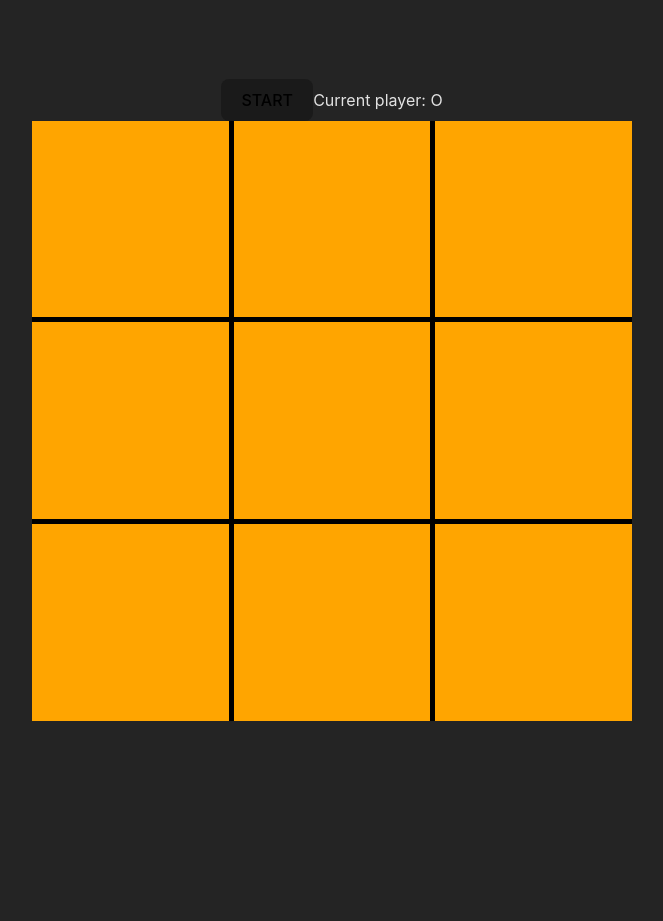
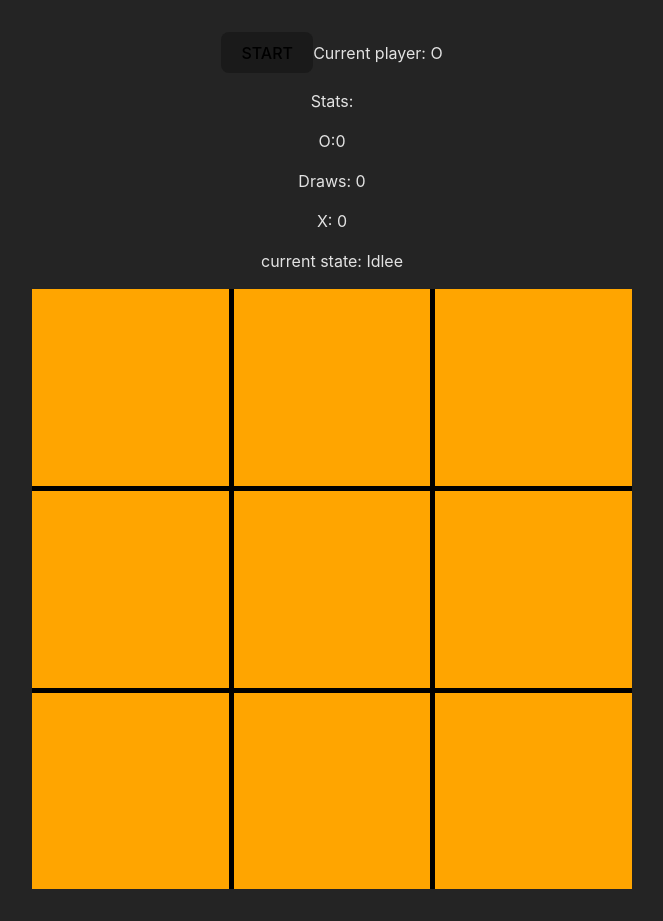
Before and after one commit to Szulerinio/tic-tac-toe, a React (Vite) app: page / in a window 1280 px wide. Shown: the whole page, without its empty margins (308-971 px from the left). Before the commit the page ends 800 px from the top, so only its background shows below. Built offline with nearby package versions, Linux system fonts and the light colour scheme.

Commit message:
add results summing, move win calculation to util,

```diff
--- a/src/App.tsx
+++ b/src/App.tsx
@@ -3,11 +3,12 @@ import { useMachine } from "@xstate/react";
 import circle from "./assets/circle.svg";
 import cross from "./assets/cross.svg";
 import styled from "styled-components";
+import { calcResultForSymbol } from "./utils/calcResult";
 
-type GameTileValue = "" | "X" | "O";
-type GameMap = GameTileValue[][];
+export type GameTileValue = "" | "X" | "O";
+export type GameMap = GameTileValue[][];
 
-export const oxoMachine = setup({
+const oxoMachine = setup({
   types: {
     events: {} as
       | { type: "Played"; value: number }
@@ -17,6 +18,7 @@ export const oxoMachine = setup({
       map: GameMap;
       lastStartingPlayer: GameTileValue;
       currentPlayer: GameTileValue;
+      stats: { x: number; draw: number; o: number };
     },
   },
   actions: {
@@ -42,74 +44,36 @@ export const oxoMachine = setup({
       lastStartingPlayer: ({ context }) =>
         context.lastStartingPlayer == "X" ? "O" : "X",
     }),
+    addDraw: assign({
+      stats: ({ context }) => ({
+        ...context.stats,
+        draw: context.stats.draw + 1,
+      }),
+    }),
+    addWinX: assign({
+      stats: ({ context }) => ({
+        ...context.stats,
+        x: context.stats.x + 1,
+      }),
+    }),
+    addWinO: assign({
+      stats: ({ context }) => ({
+        ...context.stats,
+        o: context.stats.o + 1,
+      }),
+    }),
   },
   guards: {
     isDrawn: function ({ context }) {
       return !context.map.some((row) => row.some((col) => col === ""));
     },
-    isWon: function ({ context }) {
+    isWonByX: function ({ context }) {
       const map = context.map;
-      let winnerX = true;
-      let winnerO = true;
-      //diagonals
-      for (let i = 0; i < map.length; i++) {
-        if (map[i][i] !== "X") {
-          winnerX = false;
-        }
-        if (map[i][i] !== "O") {
-          winnerO = false;
-        }
-      }
-      if (winnerX) return true;
-      if (winnerO) return true;
-
-      //2nd diagonals
-      winnerX = true;
-      winnerO = true;
-
-      for (let i = 0; i < map.length; i++) {
-        if (map[i][map.length - 1 - i] !== "X") {
-          winnerX = false;
-        }
-        if (map[i][map.length - 1 - i] !== "O") {
-          winnerO = false;
-        }
-      }
-      if (winnerX) return true;
-      if (winnerO) return true;
-
-      //rows
-      for (let i = 0; i < map.length; i++) {
-        winnerO = true;
-        winnerX = true;
-        for (let j = 0; j < map.length; j++) {
-          if (map[i][j] !== "X") {
-            winnerX = false;
-          }
-          if (map[i][j] !== "O") {
-            winnerO = false;
-          }
-        }
-        if (winnerX) return true;
-        if (winnerO) return true;
-      }
-
-      //columns
-      for (let i = 0; i < map.length; i++) {
-        winnerO = true;
-        winnerX = true;
-        for (let j = 0; j < map.length; j++) {
-          if (map[j][i] !== "X") {
-            winnerX = false;
-          }
-          if (map[j][i] !== "O") {
-            winnerO = false;
-          }
-        }
-        if (winnerX) return true;
-        if (winnerO) return true;
-      }
-      return false;
+      return calcResultForSymbol(map, "X");
+    },
+    isWonByO: function ({ context }) {
+      const map = context.map;
+      return calcResultForSymbol(map, "O");
     },
     isLegalMove: function ({ context, event }) {
       if (event.type !== "Played") return true;
@@ -129,6 +93,7 @@ export const oxoMachine = setup({
     ],
     lastStartingPlayer: "X",
     currentPlayer: "O",
+    stats: { x: 0, draw: 0, o: 0 },
   },
   id: "oxoMachine",
   initial: "Idlee",
@@ -145,8 +110,21 @@ export const oxoMachine = setup({
     },
     Move: {
       always: [
-        { target: "Won", guard: { type: "isWon" } },
-        { target: "Draw", guard: { type: "isDrawn" } },
+        {
+          target: "WonX",
+          guard: { type: "isWonByX" },
+          actions: { type: "addWinX" },
+        },
+        {
+          target: "WonO",
+          guard: { type: "isWonByO" },
+          actions: { type: "addWinO" },
+        },
+        {
+          target: "Draw",
+          guard: { type: "isDrawn" },
+          actions: { type: "addDraw" },
+        },
       ],
       on: {
         Played: [
@@ -158,7 +136,14 @@ export const oxoMachine = setup({
         ],
       },
     },
-    Won: {
+    WonX: {
+      on: {
+        Continue: {
+          target: "Idlee",
+        },
+      },
+    },
+    WonO: {
       on: {
         Continue: {
           target: "Idlee",
@@ -187,10 +172,17 @@ function App() {
       {snapshot.value === "Idlee" ? (
         <Button onClick={() => send({ type: "Start" })}>START</Button>
       ) : null}
-      {snapshot.value === "Won" || snapshot.value === "Draw" ? (
+      {snapshot.value === "WonX" ||
+      snapshot.value === "WonO" ||
+      snapshot.value === "Draw" ? (
         <Button onClick={() => send({ type: "Continue" })}>Continue</Button>
       ) : null}
       <span>Current player: {snapshot.context.currentPlayer}</span>
+      <p>Stats:</p>
+      <p>O:{snapshot.context.stats.o}</p>
+      <p>Draws: {snapshot.context.stats.draw}</p>
+      <p>X: {snapshot.context.stats.x}</p>
+      <p>current state: {snapshot.value} </p>
       <div
         style={{
           display: "grid",
--- /dev/null
+++ b/src/utils/calcResult.ts
@@ -0,0 +1,57 @@
+import { GameMap, GameTileValue } from "../App";
+
+export const calcResultForSymbol = (map: GameMap, symbol: GameTileValue) => {
+  return (
+    calcDiagonals(map, symbol) || calcRows(map, symbol) || calcCols(map, symbol)
+  );
+};
+
+const calcDiagonals = (map: GameMap, symbol: GameTileValue) => {
+  let winner = true;
+  //diagonals
+  for (let i = 0; i < map.length; i++) {
+    if (map[i][i] !== symbol) {
+      winner = false;
+    }
+  }
+  if (winner) return true;
+
+  //2nd diagonals
+  winner = true;
+
+  for (let i = 0; i < map.length; i++) {
+    if (map[i][map.length - 1 - i] !== symbol) {
+      winner = false;
+    }
+  }
+  if (winner) return true;
+  return false;
+};
+
+const calcRows = (map: GameMap, symbol: GameTileValue) => {
+  let winner = true;
+  for (let i = 0; i < map.length; i++) {
+    winner = true;
+    for (let j = 0; j < map.length; j++) {
+      if (map[i][j] !== symbol) {
+        winner = false;
+      }
+    }
+    if (winner) return true;
+  }
+  return false;
+};
+
+const calcCols = (map: GameMap, symbol: GameTileValue) => {
+  let winner = true;
+  for (let i = 0; i < map.length; i++) {
+    winner = true;
+    for (let j = 0; j < map.length; j++) {
+      if (map[j][i] !== symbol) {
+        winner = false;
+      }
+    }
+    if (winner) return true;
+  }
+  return false;
+};
```
